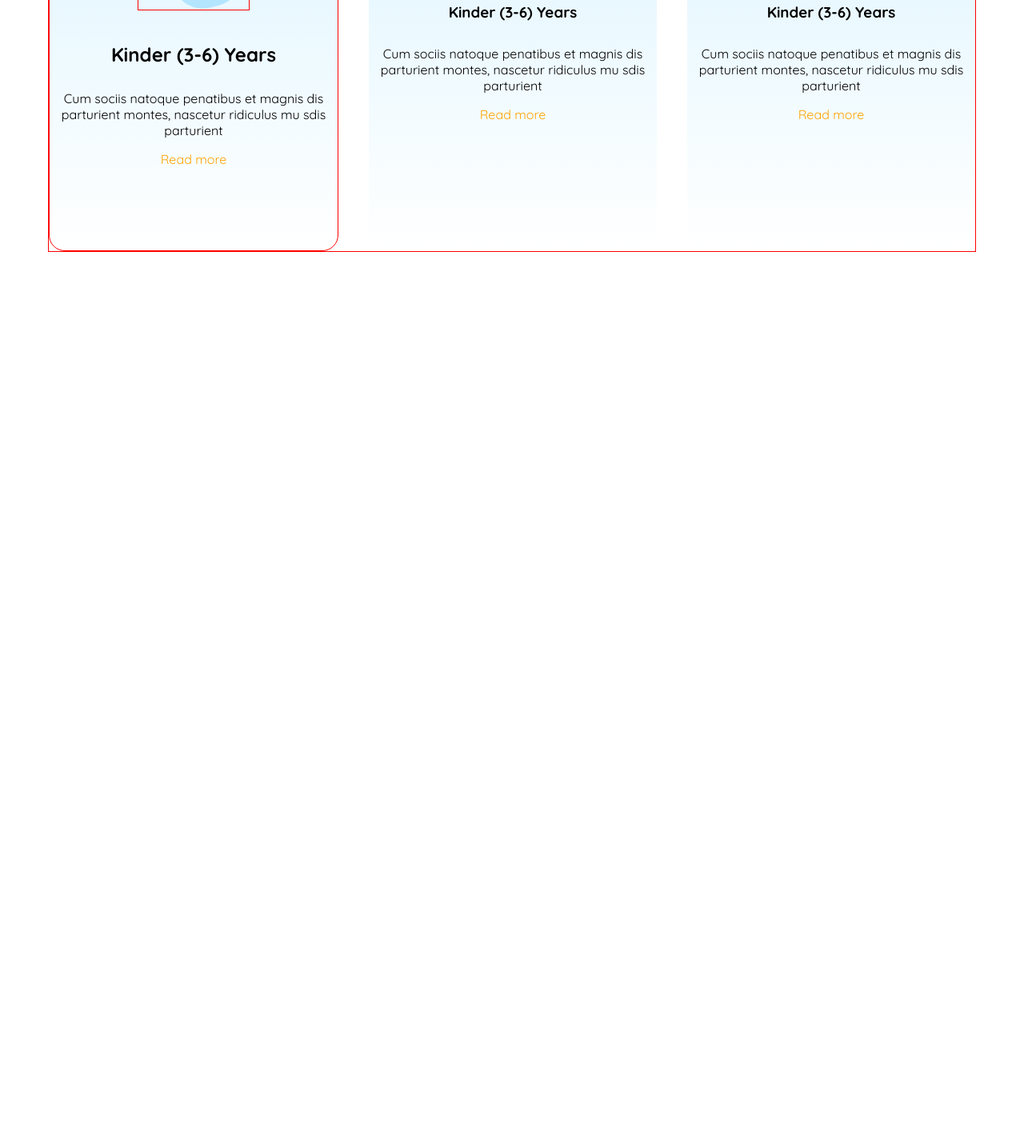
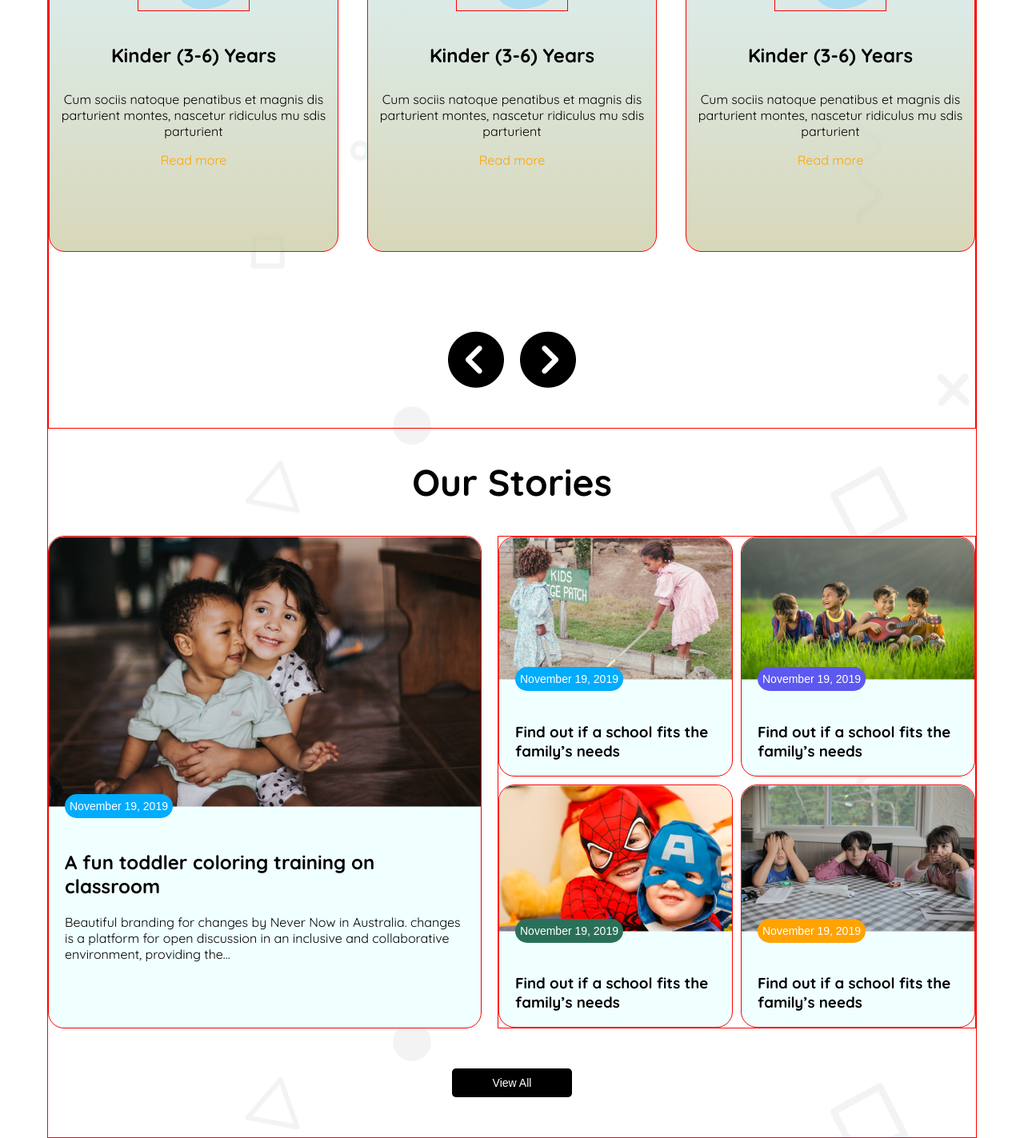
Before and after one commit to jubayer-shuvo/assignment-02, a plain HTML site: page index.html in a window 1280 px wide. Shown: the part 1034-2457 px from the top of the page at 80% size. Before the commit the page ends 1349 px from the top, so only its background shows below. Drawn offline with Linux system fonts and the light colour scheme.

Commit message:
stories section

```diff
--- a/index.html
+++ b/index.html
@@ -4,12 +4,14 @@
     <meta charset="UTF-8">
     <meta name="viewport" content="width=device-width, initial-scale=1.0">
     <title>assignment 02</title>
+    <link rel="stylesheet" href="https://cdnjs.cloudflare.com/ajax/libs/font-awesome/6.7.2/css/all.min.css" integrity="sha512-Evv84Mr4kqVGRNSgIGL/F/aIDqQb7xQ2vcrdIwxfjThSH8CSR7PBEakCr51Ck+w+/U6swU2Im1vVX0SVk9ABhg==" crossorigin="anonymous" referrerpolicy="no-referrer" />
+
     <link rel="stylesheet" href="styles/style.css">
 </head>
-<body class="quicksand width">
+<body class= "quicksand width ">
     <!-- nav section start -->
     <section class="width2">
-        <nav class="navbar display-flex">
+        <nav class="navbar display-flex ">
             <div class="nav-logo display-flex">
                 <img class="logo" style="width: 50px; height:50px;" src="assets/logo.png"alt="">
                 <h3 class="logo-content">SCHOOL</h3>
@@ -30,7 +32,7 @@
             </div>
         </nav>
     </section>
-    <main class="width2">
+    <main class="width2 border">
         <section class="banner-section display-flex">
             <div class="banner1" >
                 <h1 class="banner-h1"> <span style="color: #FEA301;">Empowering</span><br>
@@ -57,18 +59,18 @@
                     </p>
                     <a href="">Read more</a>
                 </div>
-                <div class="card1">
-                    <div class="top-img"><img src="assets/kinder.png" alt=""></div>
-                    <h3>Kinder (3-6) Years</h3>
+                <div class="card1 border">
+                    <img class="border" style=" display: block; margin: 30px auto;" src="assets/kinder.png" alt="">
+                    <h2>Kinder (3-6) Years</h2>
                     <p>Cum sociis natoque penatibus et   magnis
                         dis parturient montes, nascetur ridiculus
                         mu sdis parturient
                     </p>
                     <a href="">Read more</a>
                 </div>
-                <div class="card1">
-                    <div class="top-img"><img src="assets/kinder.png" alt=""></div>
-                    <h3>Kinder (3-6) Years</h3>
+                <div class="card1 border">
+                    <img class="border" style=" display: block; margin: 30px auto;" src="assets/kinder.png" alt="">
+                    <h2>Kinder (3-6) Years</h2>
                     <p>Cum sociis natoque penatibus et   magnis
                         dis parturient montes, nascetur ridiculus
                         mu sdis parturient
@@ -77,7 +79,65 @@
                 </div>
 
             </div>
+            <div class="font-icon">
+                <i class="fa-solid fa-circle-chevron-left"></i><i class="fa-solid fa-circle-chevron-right"></i>
+            </div>
+        </section>
+        <section class="stories-iteam ">
+            <h1 style="text-align: center; font-size: 46px;">Our Stories</h1>
+            <div class="total-stories display-flex">
+                <div class="left-stories bg boc border">
+                    <img class="boi" src="assets/story-1.png" alt="">
+                    <div class="margin">
+                        <button class="btn1">November 19, 2019</button>
+                        <h2>A fun toddler coloring training on
+                        classroom</h2>
+                        <p>Beautiful branding for changes by Never Now in Australia.
+                        changes is a platform for open discussion in an inclusive and
+                        collaborative environment, providing the...
+                    </p>
+                    </div>
+                </div>
+                <div class="right-stories border ">
+                    <div class="stories1 bg boc border">
+                        <img class="boi" src="assets/story-2.png" alt="">
+                        <div class="margin">
+                            <button class="btn1">November 19, 2019</button>
+                            <h3>Find out if a school fits the
+                            family’s needs</h3>
+                        </div>
+                    </div>
+                    <div class="stories2 bg boc border">
+                        <img class="boi" src="assets/story-3.png" alt="">
+                        <div class="margin">
+                            <button style="background-color: #5D58EF;" class="btn1">November 19, 2019</button>
+                            <h3>Find out if a school fits the
+                            family’s needs</h3>
+                        </div>
+                    </div>
+                    <div class="stories3 boc bg border">
+                        <img class="boi" src="assets/story-4.png" alt="">
+                        <div class="margin">
+                            <button style="background-color: rgb(42, 112, 89);" class="btn1">November 19, 2019</button>
+                            <h3>Find out if a school fits the
+                            family’s needs</h3>
+                        </div>
+                    </div>
+                    <div class="stories4 boc bg border">
+                        <img class="boi" src="assets/story-5.png" alt="">
+                        <div class="margin ">
+                            <button style="background-color: #FEA301;" class="btn1">November 19, 2019</button >
+                            <h3>Find out if a school fits the
+                            family’s needs</h3>
+                        </div>
+                    </div>
+                </div>
+            </div>
+            <div style="">
+                <button style="width: 150px; background-color: black; display: block;margin: 50px auto;" class="btn">View All</button>
+            </div>
         </section>
     </main>
+
 </body>
 </html>
--- a/styles/style.css
+++ b/styles/style.css
@@ -7,6 +7,18 @@
     font-weight: weight;
     font-style: normal;
   }
+  body{
+    background-image: url(../assets/bg.png);
+  }
+.bg{
+    background-color:azure;
+  }
+.boi{
+    border-radius: 20px 20px 0px 0px;
+}
+.boc{
+    border-radius: 20px;
+}
 /* shortcut section start  */
 .yellow-color{
     color: #FEA301;
@@ -25,10 +37,7 @@
     max-width: 1160px;
     margin: 0 auto;
 }
-.display{
-    display: flex;
 
-}
 .border{
     border: 1px solid red;
 }
@@ -42,6 +51,25 @@
     border: none;
 }
 
+.btn1{
+    background-color: #01ACFD;
+    font-size: 14px;
+    color: white;
+    font-weight: 500;
+    height: 30px;
+    border-radius: 50px;
+    border: none;
+    position: relative;
+    bottom: 20px;
+}
+.margin{
+    margin-left: 20px;
+    margin-right: 20px;
+}
+.img{
+    width: 100%;
+    display: block;
+}
 /* nav iteam start  */
 .navbar{
     justify-content: space-between;
@@ -105,7 +133,7 @@
     justify-content: space-between;
 }
 .card1{
-    background-image: linear-gradient(#DEF5FF,#ffffffec );
+    background-image: linear-gradient(#DEF5FF,#cccba4c4 );
     border-radius: 20px;
     text-align: center;
     width: 360px;
@@ -125,6 +153,30 @@
     margin-top: 50px;
 
 }
+.font-icon {
+    display: flex;
+    justify-content: center;
+    align-items: center;
+    gap: 20px;
+    margin-top: 100px;
+    font-size: 70px;
+    margin-bottom: 50px;
+
+}
+.left-stories{
+
+    margin-right: 20px;
+
+}
+
+.right-stories{
+    display: grid;
+    grid-template-columns: repeat(2,1fr);
+    gap: 10px;
+
+}
+
+
 
 /* main section end  */
 
@@ -168,6 +220,37 @@
        margin: 10px auto;
        padding: 5px;
     }
+    .card-iteam{
+        flex-direction: column;
+        align-items: center;
+       justify-content: center;
+       row-gap: 20px;
+    }
+    .font-icon{
+        display: none;
+    }
+    .stories-iteam{
+       margin: 0px 200px;
+    }
+    .total-stories{
+        flex-direction: column;
+        align-items: center;
+        justify-content: center;
+
+    }
+    .left-stories{
+        display: none;
+    }
+    .right-stories img{
+        width: 100%;
+
+        display: block;
+
+    .right-stories{
+        grid-template-columns: 2fr;
+
+    }
+
     /* main section end  */
 
 
```
